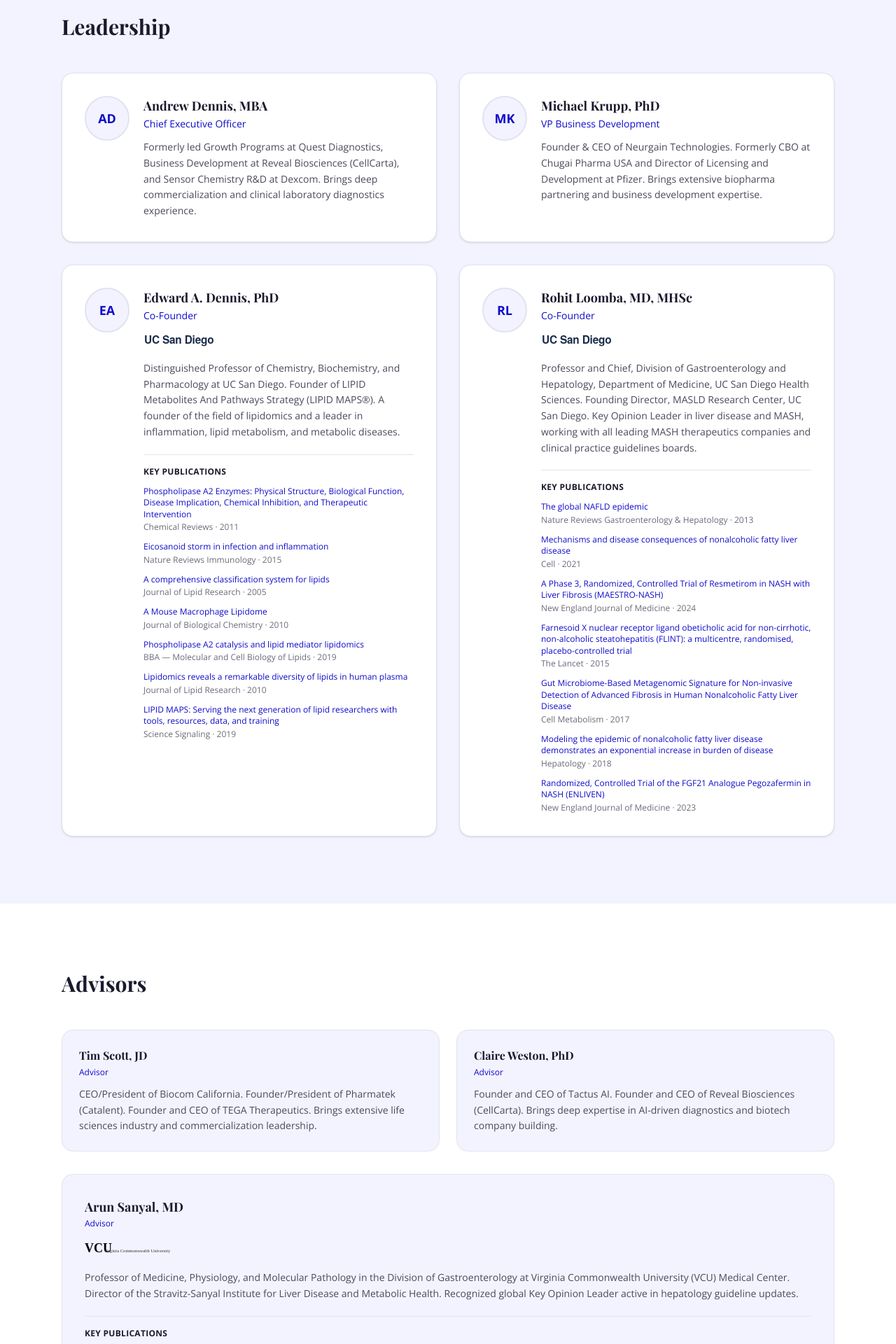
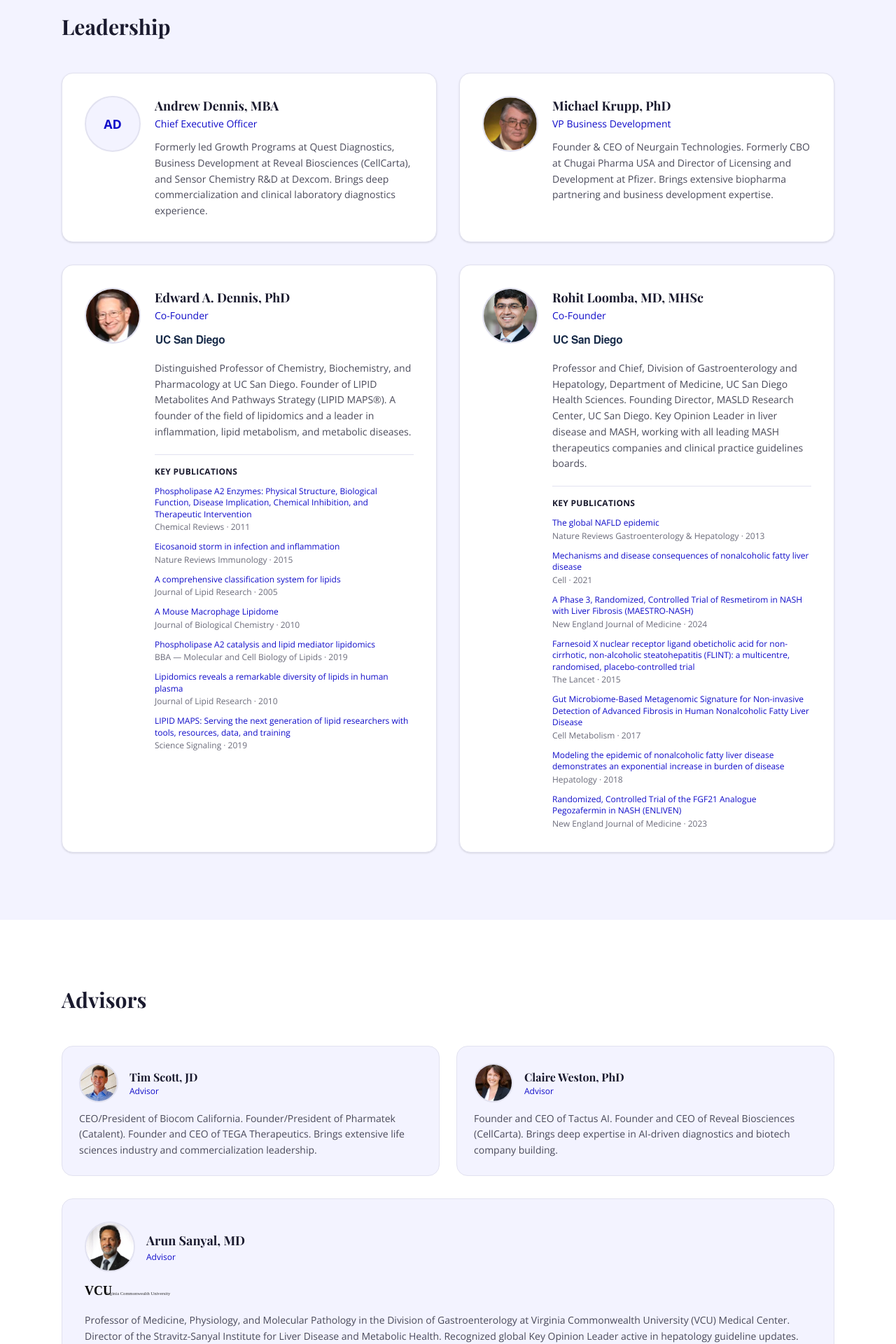
Before and after one commit to LipoNexus/Firstwebsite, a Next.js app in the folder site/: page /team in a window 1280 px wide. Shown: the part 620-2540 px from the top of the page at 70% size. Built offline with nearby package versions, Linux system fonts and the light colour scheme.

Commit message:
Show team member photos next to their descriptions
https://claude.ai/code/session_01PR1S2FN14sPoN4oni6FWDV

```diff
--- a/site/src/app/(site)/team/page.tsx
+++ b/site/src/app/(site)/team/page.tsx
@@ -1,4 +1,5 @@
 import type { Metadata } from "next";
+import Image from "next/image";
 import teamData from "@/content/team.json";
 
 export const metadata: Metadata = {
@@ -74,8 +75,25 @@ function MemberCard({ member, compact = false }: { member: Member; compact?: boo
   if (compact) {
     return (
       <div className="bg-[#F3F3FF] rounded-2xl p-6 border border-[#E2E2F0] hover:shadow-md hover:-translate-y-1 transition-all duration-300">
-        <h3 className="font-bold text-[#1A1A2E] mb-1">{member.name}</h3>
-        <p className="text-xs text-[#100CC9] font-medium mb-3">{member.title}</p>
+        <div className="flex items-center gap-4 mb-3">
+          {member.image ? (
+            <Image
+              src={member.image}
+              alt={member.name}
+              width={56}
+              height={56}
+              className="w-14 h-14 rounded-full object-cover border-2 border-[#E2E2F0] flex-shrink-0"
+            />
+          ) : (
+            <div className="w-14 h-14 rounded-full bg-[#E2E2F0] border-2 border-[#E2E2F0] flex items-center justify-center text-[#100CC9] font-bold text-base flex-shrink-0">
+              {initials}
+            </div>
+          )}
+          <div>
+            <h3 className="font-bold text-[#1A1A2E]">{member.name}</h3>
+            <p className="text-xs text-[#100CC9] font-medium">{member.title}</p>
+          </div>
+        </div>
         <p className="text-sm text-[#4A4A5A] leading-relaxed">{member.bio}</p>
         {member.university && <UniversityBadge university={member.university} />}
         {member.papers && <PapersSection papers={member.papers} />}
@@ -86,12 +104,22 @@ function MemberCard({ member, compact = false }: { member: Member; compact?: boo
   return (
     <div className="bg-white rounded-2xl p-8 border border-[#E2E2F0] shadow-sm hover:shadow-md hover:-translate-y-1 transition-all duration-300">
       <div className="flex items-start gap-5">
+        {member.image ? (
+          <Image
+            src={member.image}
+            alt={member.name}
+            width={80}
+            height={80}
+            className="w-20 h-20 rounded-full object-cover border-2 border-[#E2E2F0] flex-shrink-0"
+          />
+        ) : (
           <div
-          className="w-16 h-16 rounded-full bg-[#F3F3FF] border-2 border-[#E2E2F0] flex items-center justify-center text-[#100CC9] font-bold text-lg flex-shrink-0"
+            className="w-20 h-20 rounded-full bg-[#F3F3FF] border-2 border-[#E2E2F0] flex items-center justify-center text-[#100CC9] font-bold text-lg flex-shrink-0"
             aria-hidden="true"
           >
             {initials}
           </div>
+        )}
         <div className="min-w-0 flex-1">
           <h3 className="font-bold text-[#1A1A2E] text-lg">{member.name}</h3>
           <p className="text-sm text-[#100CC9] font-medium mt-0.5">{member.title}</p>
@@ -179,9 +207,24 @@ export default function TeamPage() {
                   key={advisor.name}
                   className="bg-[#F3F3FF] rounded-2xl p-8 border border-[#E2E2F0] hover:shadow-md transition-all duration-300"
                 >
-                  <div className="mb-1">
+                  <div className="flex items-center gap-4 mb-1">
+                    {advisor.image ? (
+                      <Image
+                        src={advisor.image}
+                        alt={advisor.name}
+                        width={72}
+                        height={72}
+                        className="w-18 h-18 rounded-full object-cover border-2 border-[#E2E2F0] flex-shrink-0"
+                      />
+                    ) : (
+                      <div className="w-16 h-16 rounded-full bg-white border-2 border-[#E2E2F0] flex items-center justify-center text-[#100CC9] font-bold text-lg flex-shrink-0">
+                        {advisor.name.split(" ").map((n: string) => n[0]).join("").slice(0, 2)}
+                      </div>
+                    )}
+                    <div>
                       <h3 className="font-bold text-[#1A1A2E] text-lg">{advisor.name}</h3>
                       <p className="text-xs text-[#100CC9] font-medium mt-0.5">{advisor.title}</p>
+                    </div>
                   </div>
                   {advisor.university && <UniversityBadge university={advisor.university} />}
                   <p className="text-sm text-[#4A4A5A] leading-relaxed mt-3">{advisor.bio}</p>
--- a/site/src/content/team.json
+++ b/site/src/content/team.json
@@ -15,21 +15,21 @@
         "name": "Andrew Dennis, MBA",
         "title": "Chief Executive Officer",
         "bio": "Formerly led Growth Programs at Quest Diagnostics, Business Development at Reveal Biosciences (CellCarta), and Sensor Chemistry R&D at Dexcom. Brings deep commercialization and clinical laboratory diagnostics experience.",
-        "image": "/images/team/andrew-dennis.jpg",
+        "image": "",
         "linkedin": "#"
       },
       {
         "name": "Michael Krupp, PhD",
         "title": "VP Business Development",
         "bio": "Founder & CEO of Neurgain Technologies. Formerly CBO at Chugai Pharma USA and Director of Licensing and Development at Pfizer. Brings extensive biopharma partnering and business development expertise.",
-        "image": "/images/team/michael-krupp.jpg",
+        "image": "/images/team/Mike Krupp.png",
         "linkedin": "#"
       },
       {
         "name": "Edward A. Dennis, PhD",
         "title": "Co-Founder",
         "bio": "Distinguished Professor of Chemistry, Biochemistry, and Pharmacology at UC San Diego. Founder of LIPID Metabolites And Pathways Strategy (LIPID MAPS®). A founder of the field of lipidomics and a leader in inflammation, lipid metabolism, and metabolic diseases.",
-        "image": "/images/team/edward-dennis.jpg",
+        "image": "/images/team/Ed Dennis.jpg",
         "linkedin": "#",
         "university": {
           "name": "UC San Diego",
@@ -85,7 +85,7 @@
         "name": "Rohit Loomba, MD, MHSc",
         "title": "Co-Founder",
         "bio": "Professor and Chief, Division of Gastroenterology and Hepatology, Department of Medicine, UC San Diego Health Sciences. Founding Director, MASLD Research Center, UC San Diego. Key Opinion Leader in liver disease and MASH, working with all leading MASH therapeutics companies and clinical practice guidelines boards.",
-        "image": "/images/team/rohit-loomba.jpg",
+        "image": "/images/team/Rohit Loomba.png",
         "linkedin": "#",
         "university": {
           "name": "UC San Diego",
@@ -146,21 +146,21 @@
         "name": "Tim Scott, JD",
         "title": "Advisor",
         "bio": "CEO/President of Biocom California. Founder/President of Pharmatek (Catalent). Founder and CEO of TEGA Therapeutics. Brings extensive life sciences industry and commercialization leadership.",
-        "image": "/images/team/tim-scott.jpg",
+        "image": "/images/team/Tim Scott.jpg",
         "linkedin": "#"
       },
       {
         "name": "Claire Weston, PhD",
         "title": "Advisor",
         "bio": "Founder and CEO of Tactus AI. Founder and CEO of Reveal Biosciences (CellCarta). Brings deep expertise in AI-driven diagnostics and biotech company building.",
-        "image": "/images/team/claire-weston.jpg",
+        "image": "/images/team/Claire Weston.jpg",
         "linkedin": "#"
       },
       {
         "name": "Arun Sanyal, MD",
         "title": "Advisor",
         "bio": "Professor of Medicine, Physiology, and Molecular Pathology in the Division of Gastroenterology at Virginia Commonwealth University (VCU) Medical Center. Director of the Stravitz-Sanyal Institute for Liver Disease and Metabolic Health. Recognized global Key Opinion Leader active in hepatology guideline updates.",
-        "image": "/images/team/arun-sanyal.jpg",
+        "image": "/images/team/Arun Sanyal.jpg",
         "linkedin": "#",
         "university": {
           "name": "Virginia Commonwealth University",
```
Lines whose indentation alone changed are shown as unchanged.
